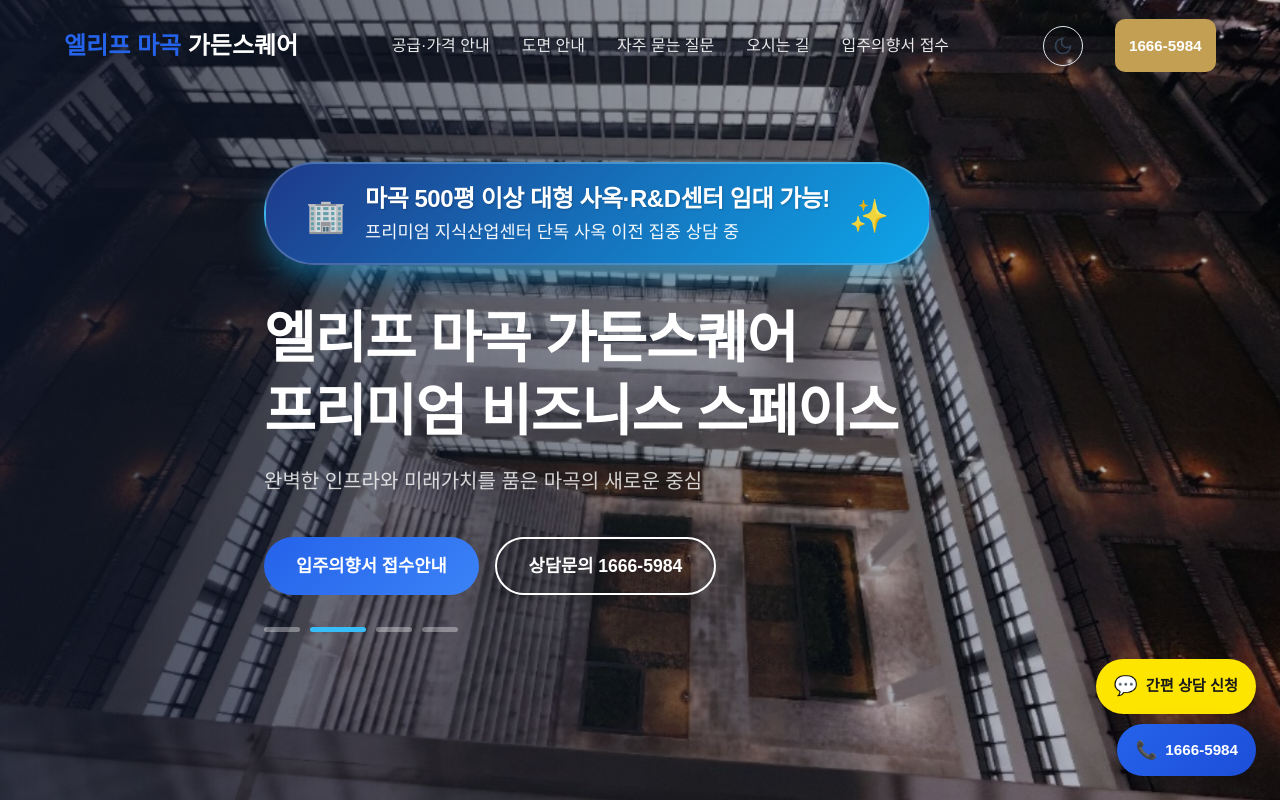
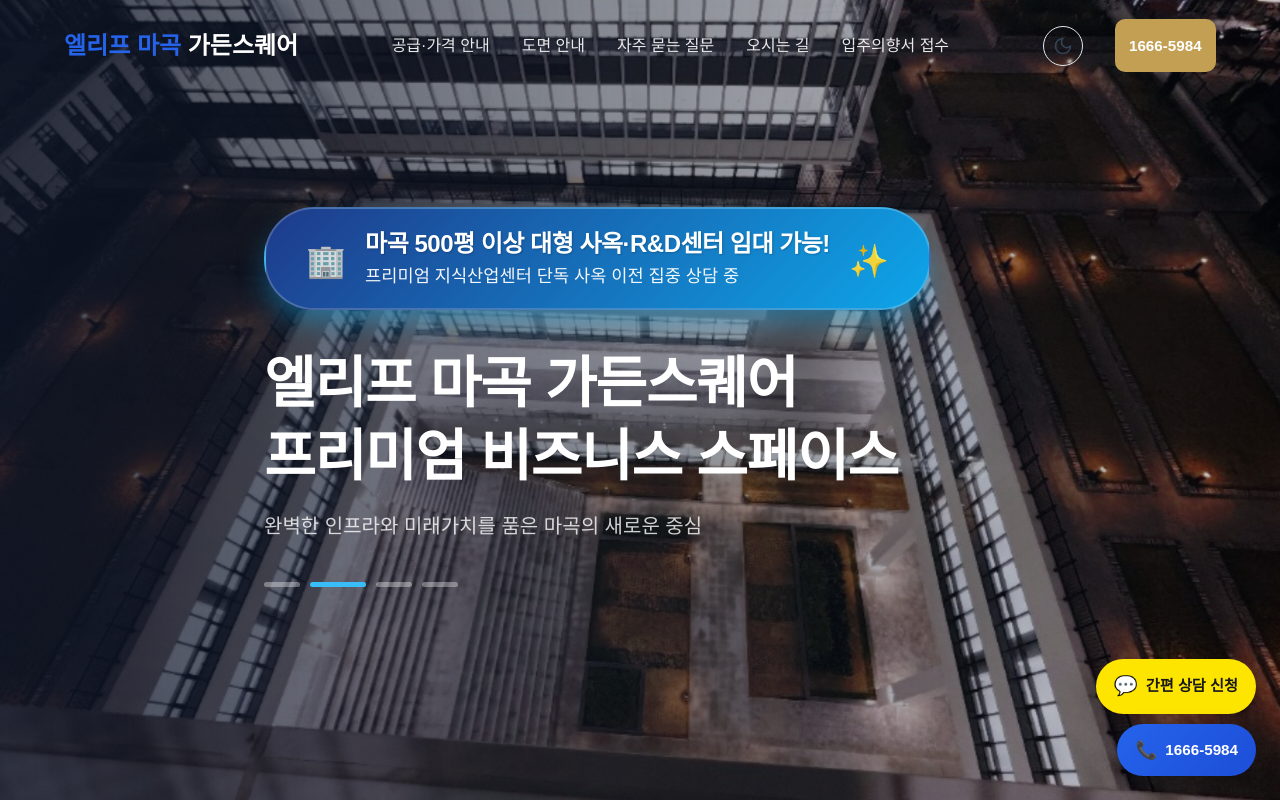
Before and after one commit to wanjunsim3-droid/gardensquare, a plain HTML site: page index.html in a window 1280 px wide. Shown: the top 800 px of the page. Drawn offline with Linux system fonts and the light colour scheme; a web font is replaced by a local one.

Commit message:
메인 화면의 입주의향서 접수안내/상담문의 버튼 삭제

```diff
--- a/index.html
+++ b/index.html
@@ -258,10 +258,6 @@
             </div>
             <h1 class="hero-title">엘리프 마곡 가든스퀘어<br>프리미엄 비즈니스 스페이스</h1>
             <p class="hero-subtitle">완벽한 인프라와 미래가치를 품은 마곡의 새로운 중심</p>
-            <div class="hero-actions">
-                <a href="#loi" class="btn btn-large btn-gradient">입주의향서 접수안내</a>
-                <a href="tel:1666-5984" class="btn btn-large btn-outline">상담문의 1666-5984</a>
-            </div>
             <div class="hero-slide-indicators">
                 <button class="hero-indicator active" data-slide="0" aria-label="주간 전경 사진"></button>
                 <button class="hero-indicator" data-slide="1" aria-label="야간 중정 가든 사진"></button>
```
